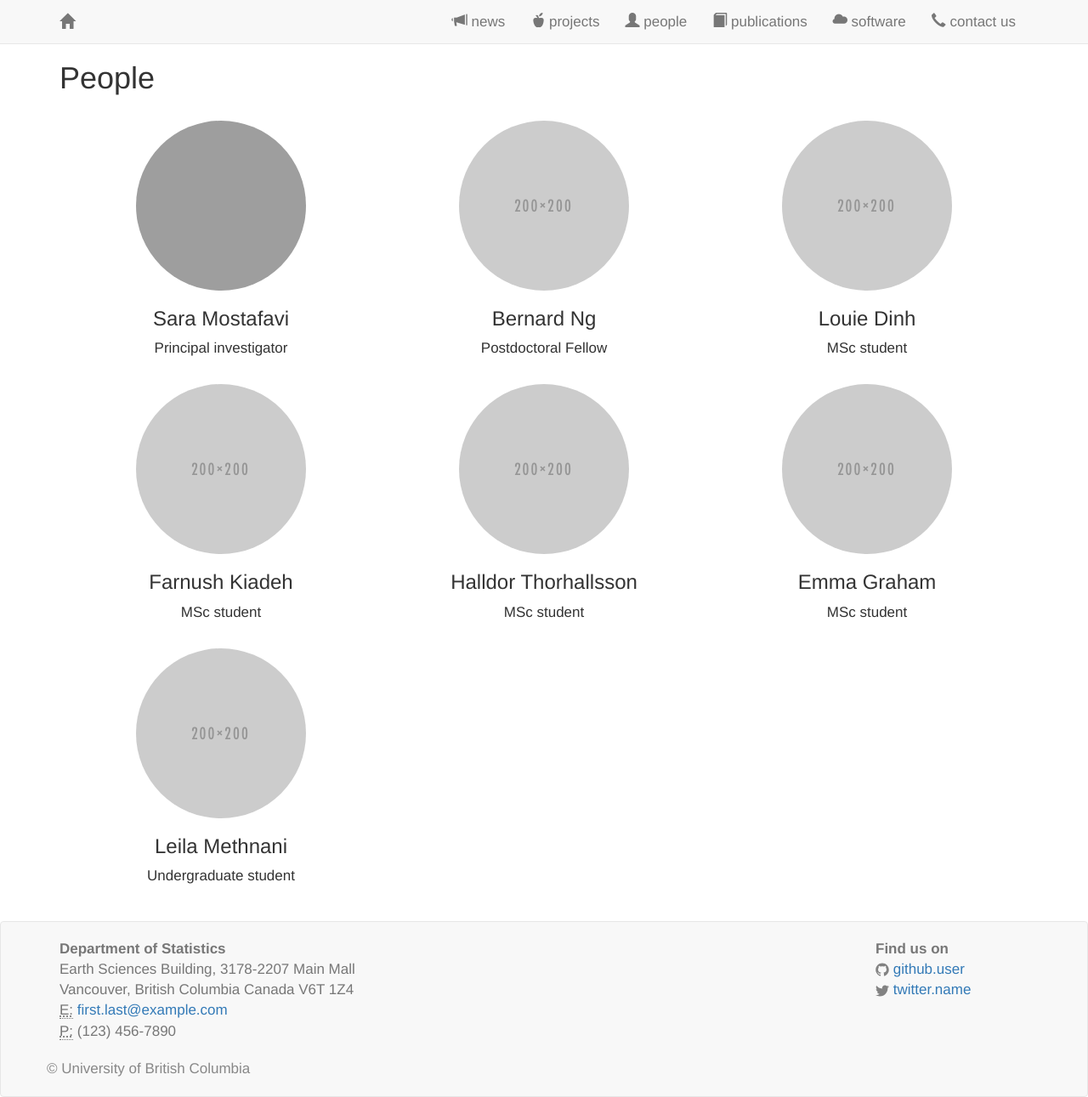
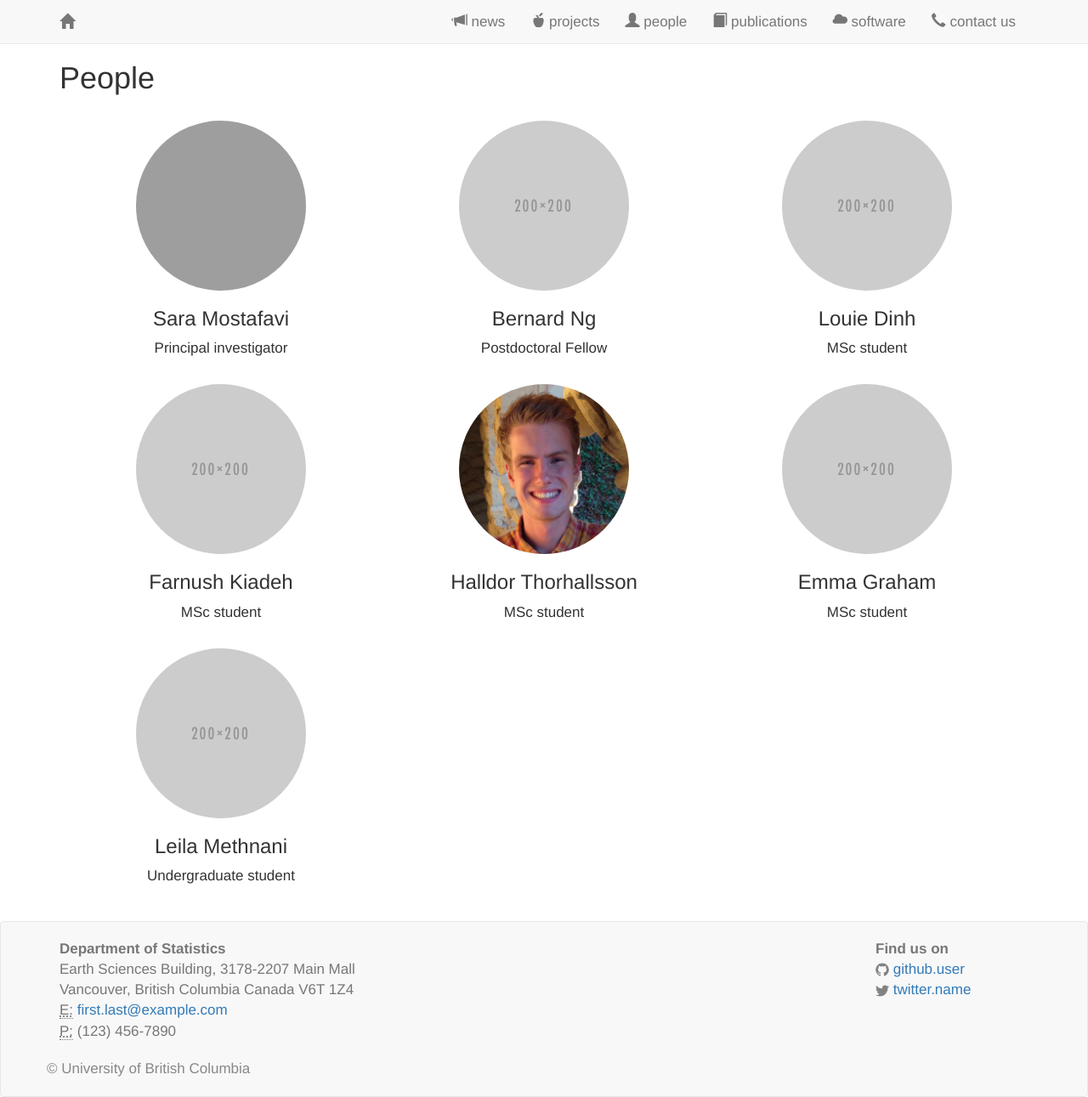
Before and after one commit to saramostafavi/saramostafavi.github.io, a Jekyll site: the page built from people.html, in a window 1280 px wide. Shown: the whole page at 85% size. Built offline with Jekyll 4.4.1, drawn with Linux system fonts in a browser that asks for light colours; nearby versions of some CDN libraries; a style sheet for code colours, icons or effects is not loaded; grey boxes are pictures that could not be loaded.

Commit message:
Update people.yml

```diff
--- a/_data/people.yml
+++ b/_data/people.yml
@@ -18,7 +18,7 @@
 
 - name: Halldor Thorhallsson
   role: MSc student
-  photo: "/images/blank.png"
+  photo: "/images/Halldor.jpeg"
 
 
 - name: Emma Graham
```
